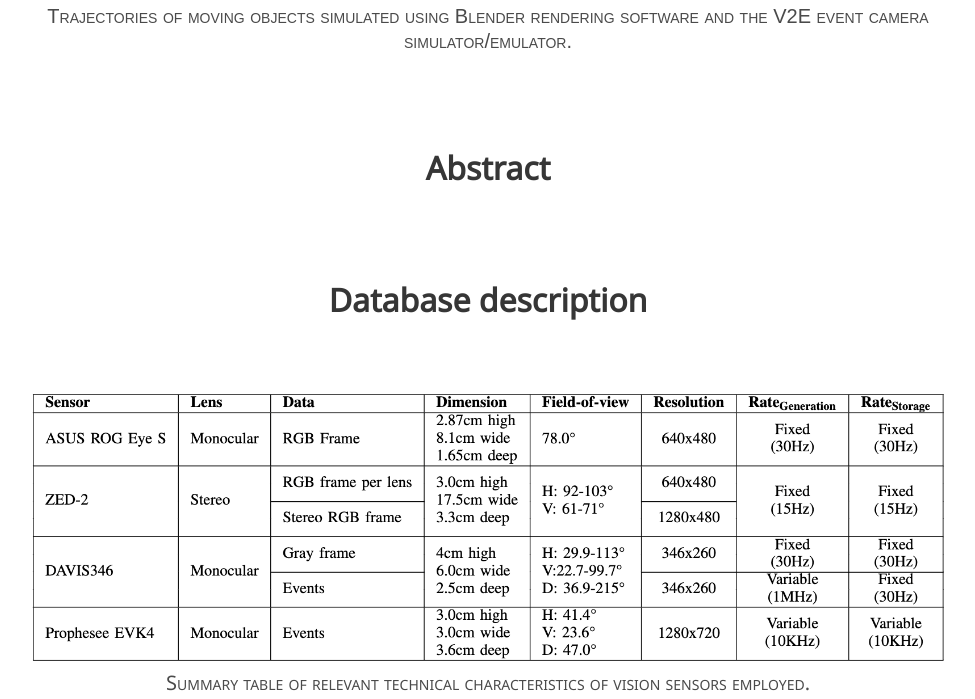
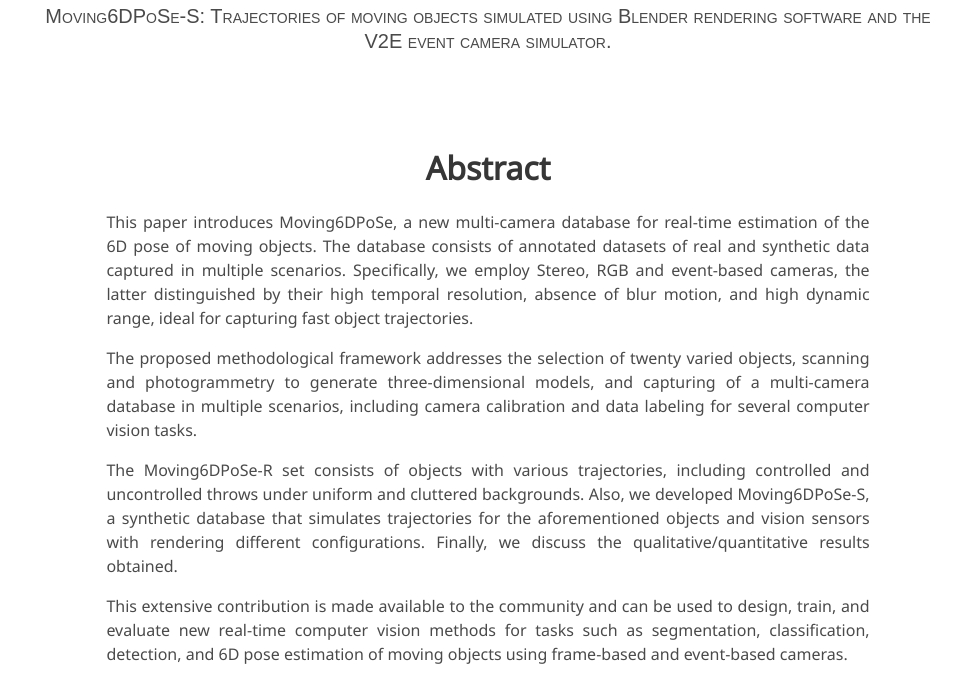
Before and after one commit to ibugueno/moving6dpose-database, a plain HTML site: page index.html in a window 1280 px wide. Shown: the part 696-1395 px from the top of the page, without its empty margins (152-1127 px from the left). Drawn offline with nearby package versions, Linux system fonts and the light colour scheme; some icons are missing; a web font is replaced by a local one.

Commit message:
Moving6DPoSe database updated

```diff
--- a/index.html
+++ b/index.html
@@ -6,7 +6,7 @@
         content="RoboCatch: A Database for Real-Time Pose Estimation of Moving Objects Using Event Cameras">
   <meta name="keywords" content="Event-based Camera, Asynchronous Sensors, Robot Vision, Pose Estimation">
   <meta name="viewport" content="width=device-width, initial-scale=1">
-  <title>RoboCatch: A Database for Real-Time Pose Estimation of Moving Objects Using Event Cameras</title>
+  <title>Moving6DPoSe: A Multi-Camera Database for Real-Time 6D Pose Estimation and Segmentation of Moving Objects</title>
 
 
   <link href="https://fonts.googleapis.com/css?family=Google+Sans|Noto+Sans|Castoro"
@@ -77,7 +77,7 @@
     <div class="container is-max-desktop">
       <div class="columns is-centered">
         <div class="column has-text-centered">
-          <h1 class="title is-1 publication-title">RoboCatch: A Database for Real-Time Pose Estimation of Moving Objects Using Event Cameras</h1>
+          <h1 class="title is-1 publication-title">Moving6DPoSe: A Multi-Camera Database for Real-Time 6D Pose Estimation and Segmentation of Moving Objects</h1>
           <div class="is-size-5 publication-authors">
 
             <span class="author-block">
@@ -169,7 +169,7 @@
                 type="video/mp4">
       </video>
       <h2 class="subtitle has-text-centered">
-        <span class="dnerf">Trajectories of moving objects simulated using Blender rendering software and the V2E event camera simulator/emulator.
+        <span class="dnerf">Moving6DPoSe-S: Trajectories of moving objects simulated using Blender rendering software and the V2E event camera simulator.
       </h2>
     </div>
   </div>
@@ -240,19 +240,27 @@
     <div class="columns is-centered has-text-centered">
       <div class="column is-four-fifths">
         <h2 class="title is-3">Abstract</h2>
-        <!--
+
         <div class="content has-text-justified">
           <p>
+          This paper introduces Moving6DPoSe, a new multi-camera database for real-time estimation of the 6D pose of moving objects. The database consists of annotated datasets of real and synthetic data captured in multiple scenarios. Specifically, we employ Stereo, RGB and event-based cameras, the latter distinguished by their high temporal resolution, absence of blur motion, and high dynamic range, ideal for capturing fast object trajectories.
+          </p>
 
+          <p>
+          The proposed methodological framework addresses the selection of twenty varied objects, scanning and photogrammetry to generate three-dimensional models, and capturing of a multi-camera database in multiple scenarios, including camera calibration and data labeling for several computer vision tasks.
           </p>
+
           <p>
+          The Moving6DPoSe-R set consists of objects with various trajectories, including controlled and uncontrolled throws under uniform and cluttered backgrounds.
+          Also, we developed Moving6DPoSe-S, a synthetic database that simulates trajectories for the aforementioned objects and vision sensors with rendering different configurations.
+          Finally, we discuss the qualitative/quantitative results obtained.
+          </p>
 
-          </p>
           <p>
-
+          This extensive contribution is made available to the community and can be used to design, train, and evaluate new real-time computer vision methods for tasks such as segmentation, classification, detection, and 6D pose estimation of moving objects using frame-based and event-based cameras.
           </p>
         </div>
-        -->
+
       </div>
     </div>
     <!--/ Abstract. -->
```
